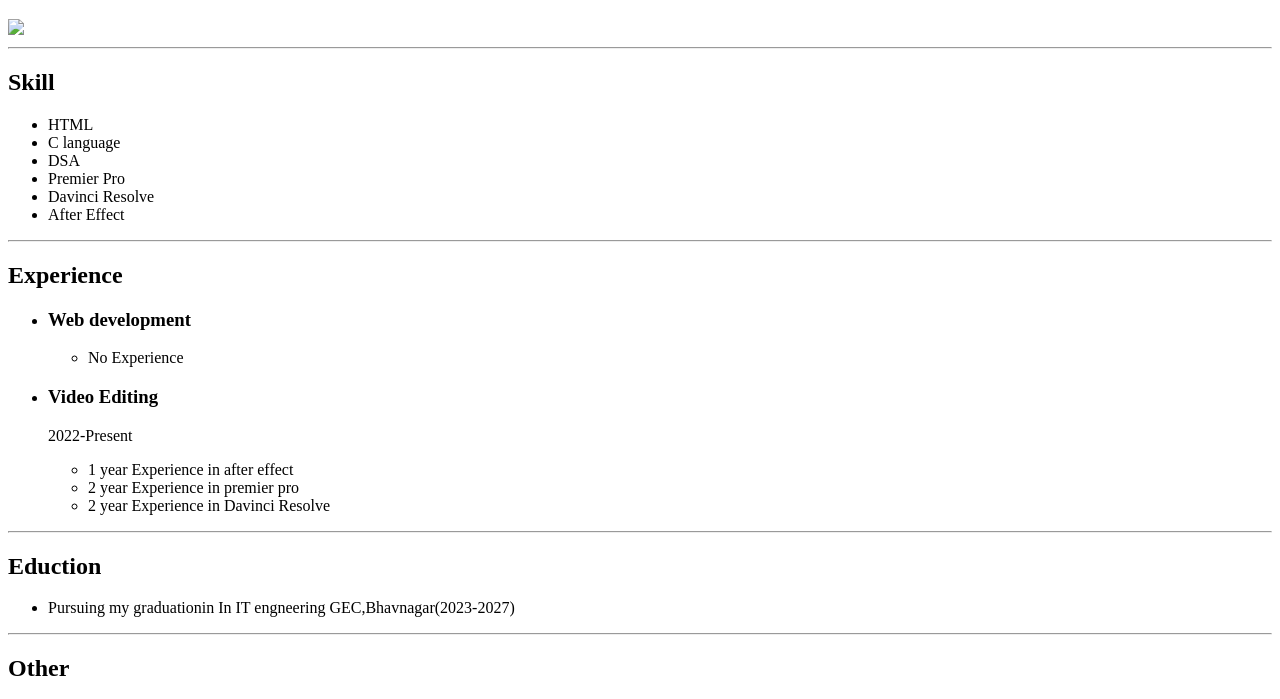
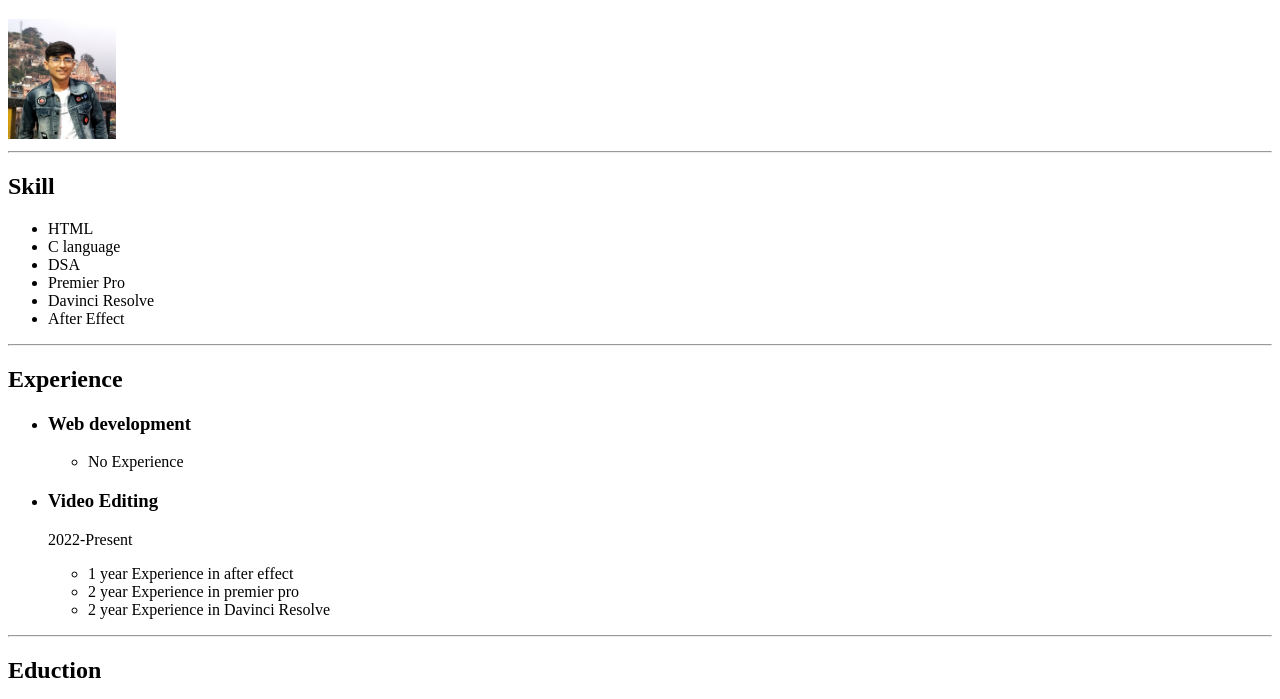
Before and after one commit to AnilSuva/html-Resume, a plain HTML site: page index.html in a window 1280 px wide. Shown: the part 61-760 px from the top of the page. Drawn offline with Linux system fonts and the light colour scheme.

Commit message:
Update index.html

```diff
--- a/index.html
+++ b/index.html
@@ -7,7 +7,7 @@
 </head>
 <body>
     <h1>Anil Suva</h1>
-    <img height="120" src="./assets/Images/Timeline 1_01_00_13_08 2.jpg"/>
+    <img height="120" src="./assets/Images/Anil-Suva.jpg"/>
     <hr />
     <h2>Skill</h2>
     <ul>
```
